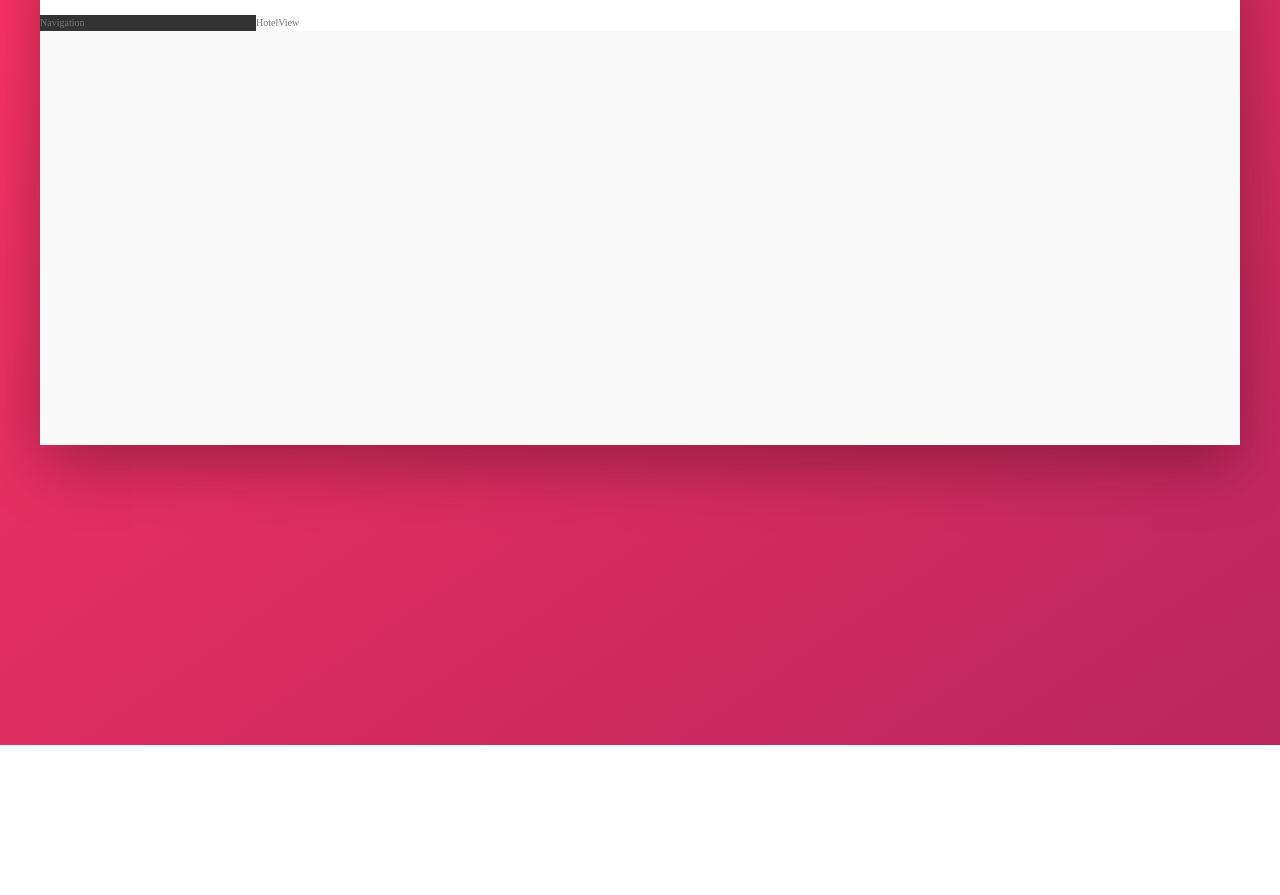
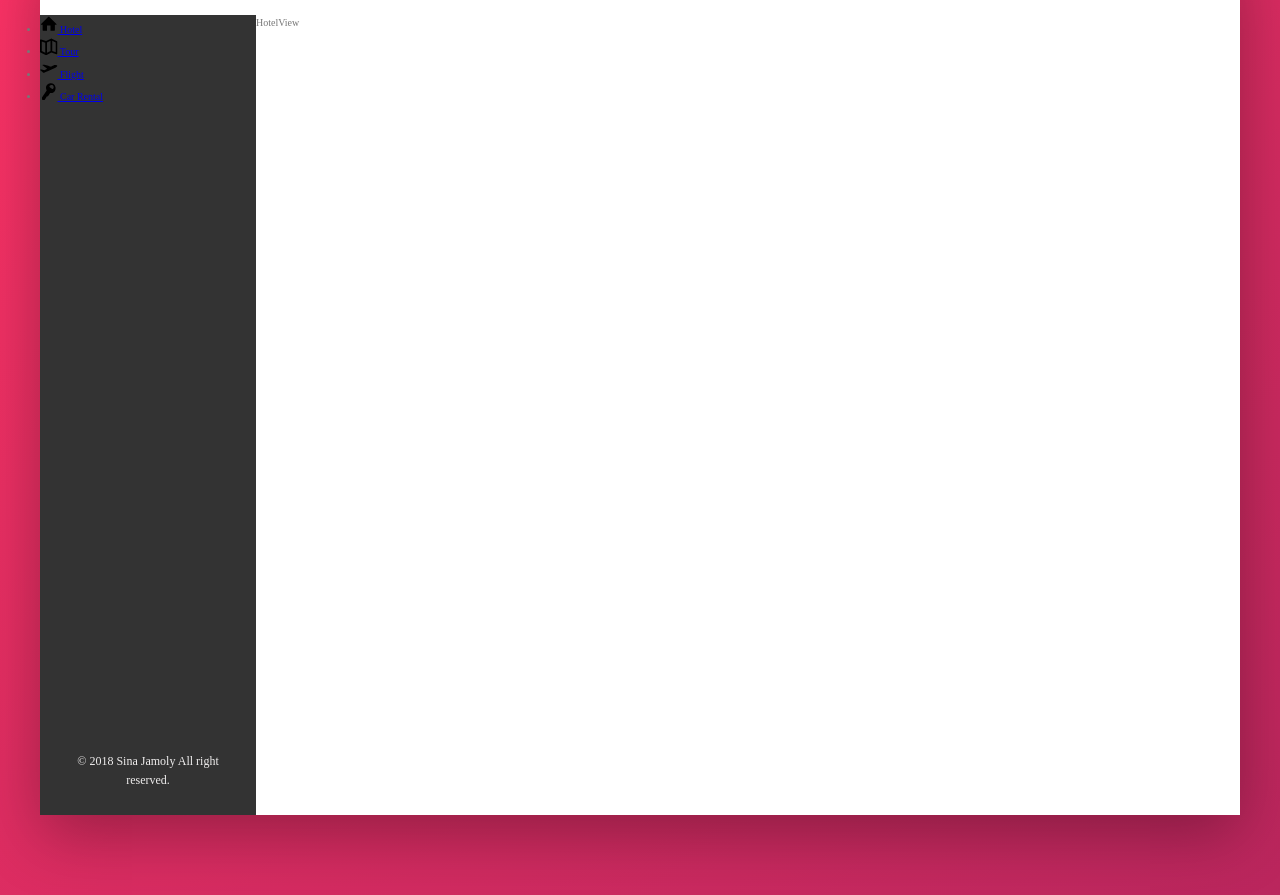
Before and after one commit to sinajamoly/BookingApp, a website: page index.html in a window 1280 px wide. Shown: the part 135-1030 px from the top of the page. Before the commit the page ends 880 px from the top, so only its background shows below. Drawn offline with Linux system fonts and the light colour scheme.

Commit message:
side bar elements added without design

```diff
--- a/index.html
+++ b/index.html
@@ -44,8 +44,48 @@
             </header>
             <div class="content">
                 <nav class="sidebar">
-                    Navigation
+                    <ul class="side-nav">
+                        <li class="side-nav__item">
+                            <a href="#" class="side-nav__link">
+                                <svg class="side-nav__icon">
+                                    <use xlink:href="img/sprite.svg#icon-home"></use>
+                                </svg>
+                                <span>Hotel</span>
+                            </a>
+                        </li>
+                        <li class="side-nav__item">
+                            <a href="#" class="side-nav__link">
+                                <svg class="side-nav__icon">
+                                    <use xlink:href="img/sprite.svg#icon-map"></use>
+                                </svg>
+                                <span>Tour</span>
+                            </a>
+                        </li>
+                        <li class="side-nav__item">
+                            <a href="#" class="side-nav__link">
+                                <svg class="side-nav__icon">
+                                    <use xlink:href="img/sprite.svg#icon-aircraft-take-off"></use>
+                                </svg>
+                                <span>Flight</span>
+                            </a>
+                        </li>
+                        <li class="side-nav__item">
+                            <a href="#" class="side-nav__link">
+                                <svg class="side-nav__icon">
+                                    <use xlink:href="img/sprite.svg#icon-key"></use>
+                                </svg>
+                                <span>Car Rental</span>
+                            </a>
+                        </li>
+                    </ul>
+                    <div class="legal">
+                        &copy; 2018
+                        Sina Jamoly
+                        All right reserved.
+                    </div>
                 </nav>
+
+
                 <main class="hotel-view">
                     HotelView
                 </main>
--- a/sass/_component.scss
+++ b/sass/_component.scss
@@ -124,4 +124,24 @@
 
 
 /////////////////////////////////////////////////////////////////
-// LOGO
+// Side Navigation
+.side-nav{
+  &__item{
+
+  }
+  &__link{
+
+  }
+  &__icon{
+    width: 1.75rem;
+    height: 1.75rem;
+  }
+}
+
+
+.legal{
+  font-size: 1.2rem;
+  color: var(--color-Grey-light-3);
+  text-align: center;
+  padding: 2.5rem;
+}
--- a/sass/_layout.scss
+++ b/sass/_layout.scss
@@ -23,9 +23,13 @@
 .sidebar{
   background-color: var(--color-Grey-dark-1);
   flex: 0 0 18%;
+  display: flex;
+  flex-direction: column;
+  justify-content: space-between;
 }
 
 .hotel-view{
   background-color: #fff;
+  height: 80rem;
   flex: 1;
 }
```
Also changed, not shown: css/style.css.
